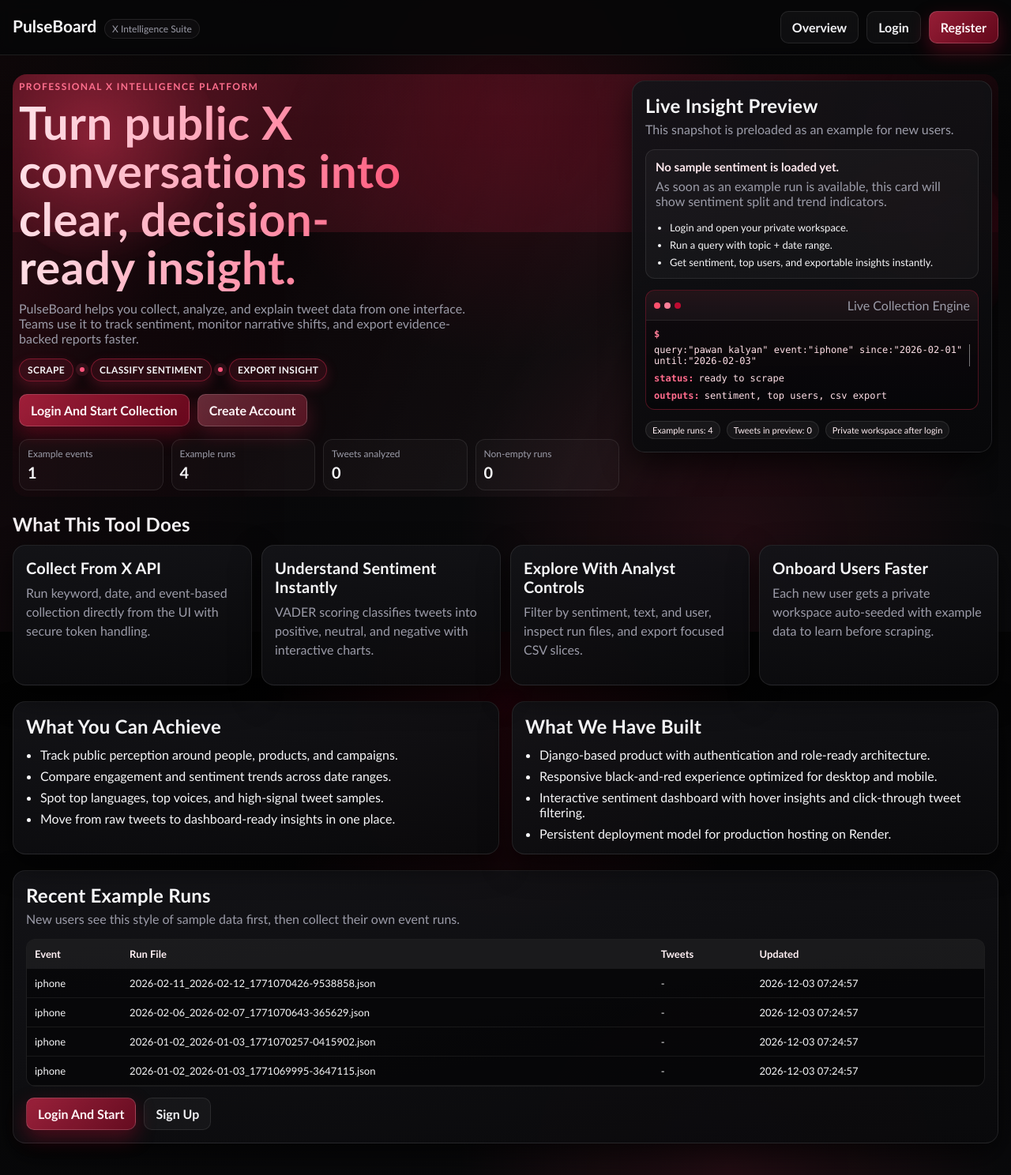
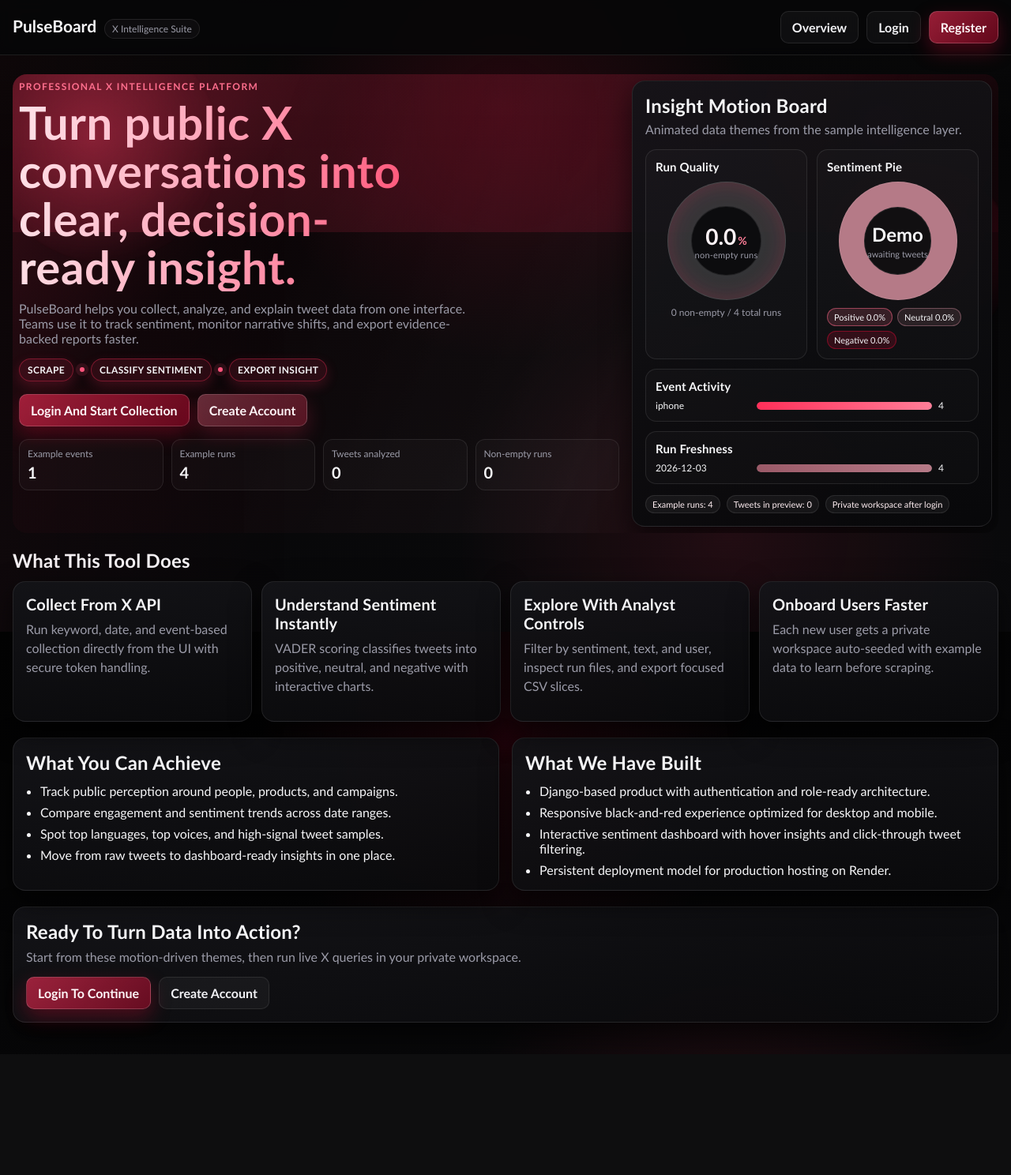
Before and after one commit to Sairam-DE/tweet_dashboard, a Django app: page / in a window 1280 px wide. Shown: the whole page at 79% size. After the commit the page ends 1300 px from the top, so only its background shows below. Run offline with Django 5.2, Linux system fonts and the light colour scheme.

Commit message:
Replace landing placeholders with animated chart-driven insight board

```diff
--- a/viewer/static/viewer/app.js
+++ b/viewer/static/viewer/app.js
@@ -181,6 +181,60 @@
     });
   }
 
+  function initLandingCharts() {
+    var root = document.querySelector("[data-landing-root]");
+    if (!root) return;
+
+    var prefersReducedMotion = false;
+    try {
+      prefersReducedMotion = !!(window.matchMedia && window.matchMedia("(prefers-reduced-motion: reduce)").matches);
+    } catch (e) {
+      prefersReducedMotion = false;
+    }
+
+    root.querySelectorAll("[data-pie-progress]").forEach(function (ring) {
+      if (ring.dataset.pieAnimated === "1") return;
+      ring.dataset.pieAnimated = "1";
+
+      var target = Math.max(0, Math.min(parseNumber(ring.getAttribute("data-target"), 0), 100));
+      if (prefersReducedMotion) {
+        ring.style.setProperty("--p", target.toFixed(2));
+        return;
+      }
+
+      var start = null;
+      var duration = 900;
+
+      function animate(ts) {
+        if (start === null) start = ts;
+        var progress = Math.min((ts - start) / duration, 1);
+        var eased = 1 - Math.pow(1 - progress, 3);
+        var value = target * eased;
+        ring.style.setProperty("--p", value.toFixed(2));
+        if (progress < 1) {
+          window.requestAnimationFrame(animate);
+        }
+      }
+
+      ring.style.setProperty("--p", "0");
+      window.requestAnimationFrame(animate);
+    });
+
+    root.querySelectorAll("[data-pie-spin]").forEach(function (pie, index) {
+      if (pie.dataset.pieSpinAnimated === "1") return;
+      pie.dataset.pieSpinAnimated = "1";
+
+      if (prefersReducedMotion) {
+        pie.classList.add("is-ready");
+        return;
+      }
+
+      window.setTimeout(function () {
+        pie.classList.add("is-ready");
+      }, 220 + index * 120);
+    });
+  }
+
   function initTiltCards() {
     var cards = document.querySelectorAll("[data-tilt-card]");
     if (!cards.length) return;
@@ -359,6 +413,7 @@
 
   document.addEventListener("DOMContentLoaded", function () {
     initLandingMotion();
+    initLandingCharts();
     initLandingType();
     initTiltCards();
     document.querySelectorAll(".sentiment-widget").forEach(initSentimentWidget);
--- a/viewer/static/viewer/style.css
+++ b/viewer/static/viewer/style.css
@@ -775,10 +775,186 @@
     align-self: start;
 }
 
-.landing-sentiment {
+.landing-chart-grid {
     margin-top: 12px;
     display: grid;
-    gap: 10px;
+    grid-template-columns: 1fr 1fr;
+    gap: 12px;
+}
+
+.chart-card {
+    border: 1px solid var(--line);
+    border-radius: 14px;
+    background: rgba(255, 255, 255, 0.02);
+    padding: 12px;
+}
+
+.chart-card h3 {
+    font-size: 15px;
+}
+
+.chart-card-wide {
+    grid-column: 1 / -1;
+}
+
+.chart-ring-shell {
+    width: 150px;
+    height: 150px;
+    margin: 10px auto 0;
+    position: relative;
+}
+
+.chart-ring {
+    --p: 0;
+    position: absolute;
+    inset: 0;
+    border-radius: 50%;
+    border: 1px solid var(--line);
+    background: conic-gradient(
+        #ff2f59 0 calc(var(--p) * 1%),
+        rgba(255, 255, 255, 0.14) calc(var(--p) * 1%) 100%
+    );
+    box-shadow: inset 0 0 26px rgba(255, 47, 89, 0.2);
+}
+
+.chart-ring::after {
+    content: "";
+    position: absolute;
+    inset: 20%;
+    border-radius: 50%;
+    background: rgba(11, 11, 13, 0.96);
+    border: 1px solid var(--line);
+}
+
+.chart-ring-center {
+    position: absolute;
+    inset: 0;
+    display: flex;
+    flex-direction: column;
+    align-items: center;
+    justify-content: center;
+    z-index: 1;
+}
+
+.chart-ring-value {
+    display: flex;
+    align-items: baseline;
+    gap: 2px;
+    font-size: 28px;
+    font-weight: 800;
+    color: #fff3f6;
+}
+
+.chart-ring-unit {
+    font-size: 14px;
+    color: #ff7e98;
+}
+
+.chart-ring-label {
+    font-size: 11px;
+    color: var(--muted);
+    letter-spacing: 0.02em;
+}
+
+.chart-note {
+    margin: 8px 0 0;
+    text-align: center;
+    font-size: 12px;
+}
+
+.chart-pie {
+    --pos: 0%;
+    --pos-neu: 100%;
+    width: 150px;
+    height: 150px;
+    margin: 10px auto 0;
+    border-radius: 50%;
+    border: 1px solid var(--line);
+    background: conic-gradient(
+        #ff6a89 0 var(--pos),
+        #b57a87 var(--pos) var(--pos-neu),
+        #be0b31 var(--pos-neu) 100%
+    );
+    position: relative;
+    transform: scale(0.9) rotate(-30deg);
+    opacity: 0.24;
+    transition: transform 0.85s cubic-bezier(0.2, 0.8, 0.2, 1), opacity 0.85s ease;
+}
+
+.chart-pie.is-ready {
+    transform: scale(1) rotate(0);
+    opacity: 1;
+}
+
+.chart-pie::after {
+    content: "";
+    position: absolute;
+    inset: 21%;
+    border-radius: 50%;
+    border: 1px solid var(--line);
+    background: rgba(11, 11, 13, 0.96);
+}
+
+.chart-pie-center {
+    position: absolute;
+    inset: 0;
+    z-index: 1;
+    display: flex;
+    flex-direction: column;
+    align-items: center;
+    justify-content: center;
+    text-align: center;
+}
+
+.chart-pie-center span {
+    font-size: 24px;
+    font-weight: 800;
+}
+
+.chart-pie-center small {
+    margin-top: 4px;
+    color: var(--muted);
+    font-size: 11px;
+}
+
+.chart-legend {
+    margin-top: 10px;
+    display: flex;
+    flex-wrap: wrap;
+    gap: 6px;
+}
+
+.chart-legend-pill {
+    border-radius: 999px;
+    border: 1px solid var(--line);
+    padding: 4px 8px;
+    font-size: 11px;
+    background: rgba(255, 255, 255, 0.04);
+}
+
+.chart-legend-pill.pos {
+    border-color: rgba(255, 106, 137, 0.5);
+    background: rgba(255, 106, 137, 0.16);
+}
+
+.chart-legend-pill.neu {
+    border-color: rgba(181, 122, 135, 0.5);
+    background: rgba(181, 122, 135, 0.16);
+}
+
+.chart-legend-pill.neg {
+    border-color: rgba(190, 11, 49, 0.55);
+    background: rgba(190, 11, 49, 0.2);
+}
+
+.mini-bars {
+    margin-top: 8px;
+    display: grid;
+    gap: 8px;
+}
+
+.mini-bars .bar-row {
+    grid-template-columns: 120px 1fr 38px;
 }
 
 .landing-bar-fill {
@@ -1040,6 +1216,10 @@
         grid-template-columns: repeat(2, minmax(0, 1fr));
     }
 
+    .landing-chart-grid {
+        grid-template-columns: 1fr;
+    }
+
     .landing-card-grid,
     .landing-two-col {
         grid-template-columns: 1fr;
@@ -1051,4 +1231,8 @@
     .sentiment-split {
         grid-template-columns: 1fr;
     }
+
+    .mini-bars .bar-row {
+        grid-template-columns: 92px 1fr 34px;
+    }
 }
--- a/viewer/templates/viewer/home.html
+++ b/viewer/templates/viewer/home.html
@@ -52,49 +52,77 @@
         </div>
 
         <div class="panel landing-preview" data-reveal data-reveal-delay="120">
-            <h2>Live Insight Preview</h2>
-            <p class="muted" style="margin-top: 6px;">This snapshot is preloaded as an example for new users.</p>
+            <h2>Insight Motion Board</h2>
+            <p class="muted" style="margin-top: 6px;">Animated data themes from the sample intelligence layer.</p>
+            <div class="landing-chart-grid">
+                <article class="chart-card" data-reveal data-reveal-delay="160" data-counter-group>
+                    <h3>Run Quality</h3>
+                    <div class="chart-ring-shell">
+                        <div class="chart-ring" data-pie-progress data-target="{{ run_quality_pct }}"></div>
+                        <div class="chart-ring-center">
+                            <div class="chart-ring-value">
+                                <span class="landing-counter" data-count-to="{{ run_quality_pct }}">{{ run_quality_pct }}</span>
+                                <span class="chart-ring-unit">%</span>
+                            </div>
+                            <div class="chart-ring-label">non-empty runs</div>
+                        </div>
+                    </div>
+                    <p class="muted chart-note">{{ non_empty_runs }} non-empty / {{ total_runs }} total runs</p>
+                </article>
+
+                <article class="chart-card" data-reveal data-reveal-delay="220" data-counter-group>
+                    <h3>Sentiment Pie</h3>
+                    <div class="chart-pie" data-pie-spin style="--pos: {{ home_sentiment_pie.pos }}%; --pos-neu: {{ home_sentiment_pie.pos_neu }}%;">
+                        <div class="chart-pie-center">
                             {% if sentiment_total %}
-                <div class="landing-sentiment" data-bar-group>
+                                <span class="landing-counter" data-count-to="{{ sentiment_total }}">{{ sentiment_total }}</span>
+                                <small>tweets scored</small>
+                            {% else %}
+                                <span>Demo</span>
+                                <small>awaiting tweets</small>
+                            {% endif %}
+                        </div>
+                    </div>
+                    <div class="chart-legend">
                         {% for row in sentiment_rows %}
-                        <div class="bar-row" data-reveal style="--reveal-delay: {{ forloop.counter0 }};">
+                            <span class="chart-legend-pill {{ row.css }}">{{ row.label }} {{ row.pct }}%</span>
+                        {% endfor %}
+                    </div>
+                </article>
+
+                <article class="chart-card chart-card-wide" data-reveal data-reveal-delay="260">
+                    <h3>Event Activity</h3>
+                    <div class="mini-bars" data-bar-group data-reveal data-reveal-delay="300">
+                        {% for row in event_run_rows %}
+                            <div class="bar-row">
                                 <span>{{ row.label }}</span>
                                 <div class="bar-track">
-                                <div class="bar-fill {{ row.css }} landing-bar-fill" data-width="{{ row.pct }}"></div>
+                                    <div class="bar-fill landing-bar-fill" data-width="{{ row.pct }}"></div>
                                 </div>
-                            <span>{{ row.pct }}%</span>
+                                <span>{{ row.value }}</span>
                             </div>
+                        {% empty %}
+                            <p class="muted">No event activity yet.</p>
                         {% endfor %}
                     </div>
-            {% else %}
-                <div class="landing-empty">
-                    <p class="landing-empty-title">No sample sentiment is loaded yet.</p>
-                    <p class="muted" style="margin-top: 6px;">
-                        As soon as an example run is available, this card will show sentiment split and trend indicators.
-                    </p>
-                    <ul class="landing-list landing-list-compact">
-                        <li>Login and open your private workspace.</li>
-                        <li>Run a query with topic + date range.</li>
-                        <li>Get sentiment, top users, and exportable insights instantly.</li>
-                    </ul>
+                </article>
+
+                <article class="chart-card chart-card-wide" data-reveal data-reveal-delay="300">
+                    <h3>Run Freshness</h3>
+                    <div class="mini-bars" data-bar-group data-reveal data-reveal-delay="340">
+                        {% for row in freshness_rows %}
+                            <div class="bar-row">
+                                <span>{{ row.label }}</span>
+                                <div class="bar-track">
+                                    <div class="bar-fill neu landing-bar-fill" data-width="{{ row.pct }}"></div>
                                 </div>
-            {% endif %}
-
-            <div class="landing-console" data-reveal data-reveal-delay="180">
-                <div class="console-head">
-                    <div class="console-dots">
-                        <span></span><span></span><span></span>
+                                <span>{{ row.value }}</span>
                             </div>
-                    <span class="muted">Live Collection Engine</span>
+                        {% empty %}
+                            <p class="muted">No recent run updates yet.</p>
+                        {% endfor %}
                     </div>
-                <div class="console-body">
-                    <div class="console-line">
-                        <span class="prompt">$</span>
-                        <span class="typed" data-type-text='query:"pawan kalyan" event:"iphone" since:"2026-02-01" until:"2026-02-03"'></span>
-                    </div>
-                    <div class="console-line"><span class="ok">status:</span> ready to scrape</div>
-                    <div class="console-line"><span class="ok">outputs:</span> sentiment, top users, csv export</div>
-                </div>
+                </article>
             </div>
 
             <div class="landing-preview-note">
@@ -140,41 +168,17 @@
 </section>
 
 <section class="landing-section">
-    <div class="panel" data-reveal data-reveal-delay="60">
-        <h2>Recent Example Runs</h2>
-        <p class="muted" style="margin-top: 6px;">
-            New users see this style of sample data first, then collect their own event runs.
+    <div class="panel" data-reveal data-reveal-delay="80">
+        <h2>Ready To Turn Data Into Action?</h2>
+        <p class="muted" style="margin-top: 8px;">
+            Start from these motion-driven themes, then run live X queries in your private workspace.
         </p>
-        <div class="table-wrap" style="max-height: 360px; margin-top: 12px;">
-            <table>
-                <thead>
-                    <tr>
-                        <th>Event</th>
-                        <th>Run File</th>
-                        <th>Tweets</th>
-                        <th>Updated</th>
-                    </tr>
-                </thead>
-                <tbody>
-                    {% for run in recent_runs %}
-                        <tr>
-                            <td>{{ run.event }}</td>
-                            <td>{{ run.file_name }}</td>
-                            <td>{{ run.tweet_count|default:"-" }}</td>
-                            <td>{{ run.updated_at }}</td>
-                        </tr>
-                    {% empty %}
-                        <tr><td colspan="4" class="muted">No example runs are available yet.</td></tr>
-                    {% endfor %}
-                </tbody>
-            </table>
-        </div>
         <div class="landing-cta" style="margin-top: 14px;">
             {% if user.is_authenticated %}
-                <a class="btn btn-primary" href="{% url 'dashboard' %}">Go To Dashboard</a>
+                <a class="btn btn-primary" href="{% url 'dashboard' %}">Open Dashboard</a>
             {% else %}
-                <a class="btn btn-primary" href="{% url 'login' %}">Login And Start</a>
-                <a class="btn btn-ghost" href="{% url 'register' %}">Sign Up</a>
+                <a class="btn btn-primary" href="{% url 'login' %}">Login To Continue</a>
+                <a class="btn btn-ghost" href="{% url 'register' %}">Create Account</a>
             {% endif %}
         </div>
     </div>
--- a/viewer/views.py
+++ b/viewer/views.py
@@ -684,6 +684,37 @@
     return redirect("login")
 
 
+def _home_event_run_rows(snapshot, limit=6):
+    rows = []
+    for card in snapshot.get("event_cards", []):
+        rows.append(
+            {
+                "label": str(card.get("name") or "event"),
+                "value": int(card.get("run_count") or 0),
+            }
+        )
+
+    rows = sorted(rows, key=lambda row: row["value"], reverse=True)[:limit]
+    max_value = max((row["value"] for row in rows), default=0)
+    for row in rows:
+        row["pct"] = max(10, int((row["value"] / max_value) * 100)) if max_value else 0
+    return rows
+
+
+def _home_freshness_rows(snapshot, limit=7):
+    daily_counts = Counter()
+    for run in snapshot.get("recent_runs", []):
+        day_label = str(run.get("updated_at") or "")[:10]
+        if day_label:
+            daily_counts[day_label] += 1
+
+    rows = [{"label": label, "value": count} for label, count in sorted(daily_counts.items())][-limit:]
+    max_value = max((row["value"] for row in rows), default=0)
+    for row in rows:
+        row["pct"] = max(10, int((row["value"] / max_value) * 100)) if max_value else 0
+    return rows
+
+
 def home(request):
     snapshot = _dataset_snapshot("all", data_dir=EXAMPLE_DATA_DIR)
     capability_cards = [
@@ -716,12 +747,26 @@
         "Interactive sentiment dashboard with hover insights and click-through tweet filtering.",
         "Persistent deployment model for production hosting on Render.",
     ]
+
+    total_runs = int(snapshot.get("total_runs") or 0)
+    non_empty_runs = int(snapshot.get("non_empty_runs") or 0)
+    run_quality_pct = round((non_empty_runs / total_runs) * 100, 1) if total_runs else 0.0
+
+    if snapshot.get("sentiment_total"):
+        home_sentiment_pie = snapshot.get("sentiment_pie") or {"pos": 0.0, "pos_neu": 0.0, "neu": 0.0, "neg": 0.0}
+    else:
+        home_sentiment_pie = {"pos": 0.0, "pos_neu": 100.0, "neu": 100.0, "neg": 0.0}
+
     context = {
         **snapshot,
         "example_data_dir": str(EXAMPLE_DATA_DIR),
         "capability_cards": capability_cards,
         "outcomes": outcomes,
         "built_stack": built_stack,
+        "run_quality_pct": run_quality_pct,
+        "home_sentiment_pie": home_sentiment_pie,
+        "event_run_rows": _home_event_run_rows(snapshot),
+        "freshness_rows": _home_freshness_rows(snapshot),
     }
     return render(request, "viewer/home.html", context)
 
```
Lines whose indentation alone changed are shown as unchanged.
